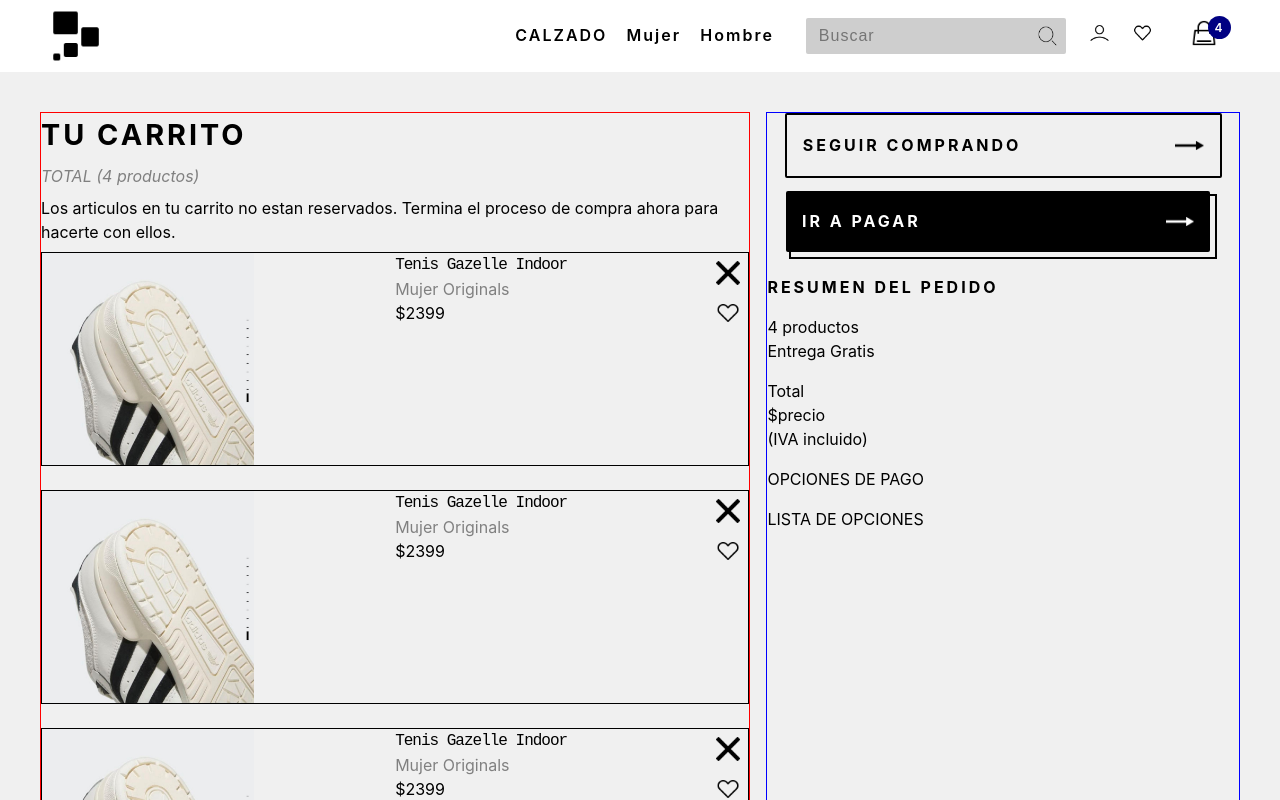
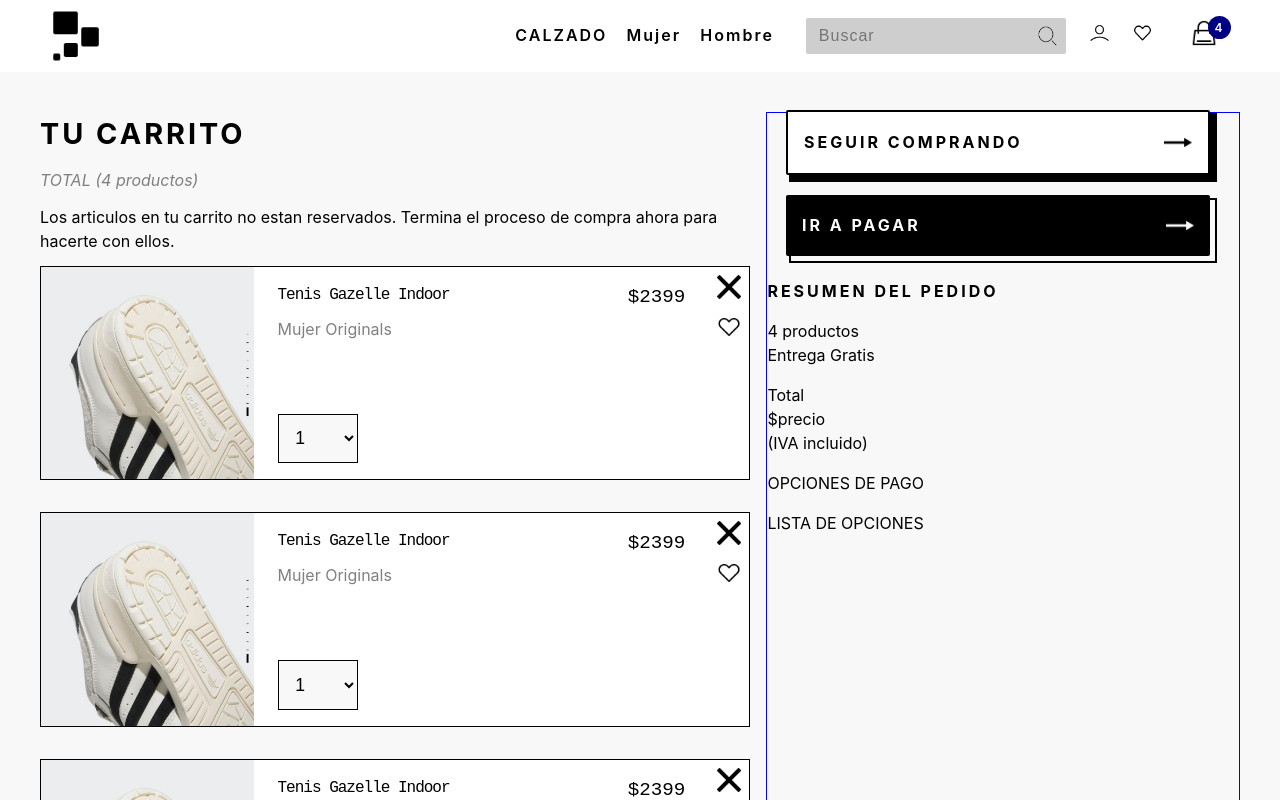
Before and after one commit to roobbs/athlead, a React (Vite) app: page /cart in a window 1280 px wide. Shown: the top 800 px of the page. Built offline with nearby package versions, Linux system fonts and the light colour scheme.

Commit message:
Finished cartCard style

```diff
--- a/src/components/CartCard.jsx
+++ b/src/components/CartCard.jsx
@@ -7,9 +7,22 @@
     <div className="cardContainer">
       <img src={img} alt="img" className="productCartImg" />
 
-      <div>
-        <div className="productName">{name}</div>
-        <div className="productCategory">{category}</div>
+      <div className="cartCardItemInfo">
+        <div className="infoContainer">
+          <div style={{ display: "grid", gap: 10 }}>
+            <div className="productName">{name}</div>
+            <div className="productCategory">{category}</div>
+          </div>
+          <div>
+            <select className="quantity">
+              {[...Array(9).keys()].map((num) => (
+                <option key={num + 1} value={num + 1}>
+                  <div className="optionDiv">{num + 1}</div>
+                </option>
+              ))}
+            </select>
+          </div>
+        </div>
         <div className="productCartPrice">${price} </div>
       </div>
       <div className="iconContainer">
--- a/src/screens/CartScreen.jsx
+++ b/src/screens/CartScreen.jsx
@@ -35,10 +35,12 @@
           </div>
         </div>
         <div className="cartResume">
-          <Link to="/" className="keepPayingButton">
-            <div>SEGUIR COMPRANDO</div>
-            <img src={arrow} alt="" className="buyIcon" />
-          </Link>
+          <div className="keepBuyingButtonContainer">
+            <Link to="/" className="keepBuyingButton">
+              <div>SEGUIR COMPRANDO</div>
+              <img src={arrow} alt="" className="buyIcon" />
+            </Link>
+          </div>
           <div className="cartPayButtonContainer">
             <div className="cartPayButton">
               <div>IR A PAGAR</div>
--- a/src/styles/CartCard.css
+++ b/src/styles/CartCard.css
@@ -1,6 +1,7 @@
 .cardContainer {
   /* display: grid;
   grid-template-columns: 1fr 1fr 1fr; */
+  background-color: white;
   display: flex;
   flex: 1;
   justify-content: space-between;
@@ -20,3 +21,46 @@
 .favCartImg {
   width: 1.5rem;
 }
+.cartCardItemInfo {
+  padding: 1rem;
+  display: flex;
+  flex: 1;
+  justify-content: space-between;
+}
+.productCartPrice {
+  font-size: 1.2rem;
+  font-family: monospace;
+}
+.cartCardItemInfo:first-child {
+  display: flex;
+  background-color: aquas;
+}
+.quantity {
+  width: 5rem;
+  padding: 0.8rem;
+  background-color: #f8f8f8;
+  color: black;
+  font-size: 1.1rem;
+  /* text-align: center; */
+  border: 1px solid black;
+  cursor: pointer;
+}
+.quantity option {
+  color: rgb(0, 0, 0);
+  font-size: 20px;
+  /* font-weight: 700; */
+  border: 1px solid black;
+}
+.quantity option:checked {
+  background-color: rgb(0, 0, 0);
+  color: white;
+}
+.quantity option:hover {
+  /* background-color: rgb(34, 34, 34); */
+  color: white;
+}
+.infoContainer {
+  display: flex;
+  flex-direction: column;
+  justify-content: space-between;
+}
--- a/src/styles/CartScreen.css
+++ b/src/styles/CartScreen.css
@@ -1,6 +1,6 @@
 .cartScreenContainer {
   flex: 1;
-  background-color: rgb(240, 240, 240);
+  background-color: #f8f8f8;
   color: black;
   display: grid;
   gap: 1rem;
@@ -8,15 +8,14 @@
   padding: 2.5rem;
 }
 .cartProductsInfo {
-  border: 1px solid red;
   display: flex;
   flex-direction: column;
-  gap: 0.5rem;
+  gap: 0.8rem;
 }
 .cartCardMapContainer {
   display: flex;
   flex-direction: column;
-  gap: 1.5rem;
+  gap: 2rem;
 }
 /*                                */
 .cartResume {
@@ -30,7 +29,14 @@
   font-size: 1.8rem;
   letter-spacing: 3px;
 }
-.keepPayingButton {
+.keepBuyingButtonContainer {
+  width: 90%;
+  border: 2px solid transparent;
+  background-color: black;
+  align-self: center;
+}
+.keepBuyingButton {
+  background-color: white;
   color: black;
   border: 2px solid black;
   font-weight: 700;
@@ -42,8 +48,13 @@
   justify-content: space-between;
   align-items: center;
   /* gap: 10rem; */
-  width: 85%;
-  align-self: center;
+  transform: translate(-5px, -5px);
+  transition: transform 0.5s, border-color 0.5s;
+}
+.keepBuyingButton:hover,
+.cartPayButton:hover {
+  transform: translate(0px, 0px);
+  border-color: transparent;
 }
 .buyIcon {
   width: 1.8rem;
@@ -64,6 +75,7 @@
   justify-content: space-between;
   align-items: center;
   transform: translate(-5px, -5px);
+  transition: transform 0.5s;
 }
 .payIcon {
   width: 1.8rem;
--- a/src/styles/Content.css
+++ b/src/styles/Content.css
@@ -1,5 +1,5 @@
 .content-container {
-  background-color: rgb(240, 240, 240);
+  background-color: #f8f8f8;
   color: black;
   padding: 1rem 2rem;
 }
```
